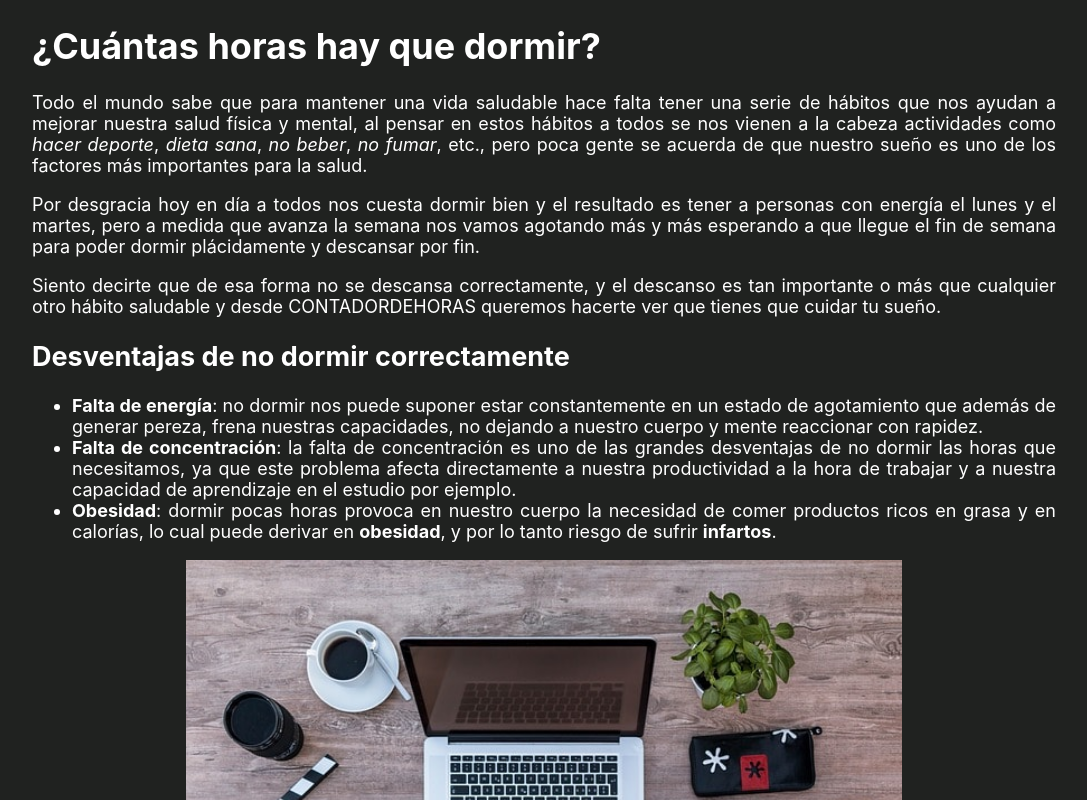
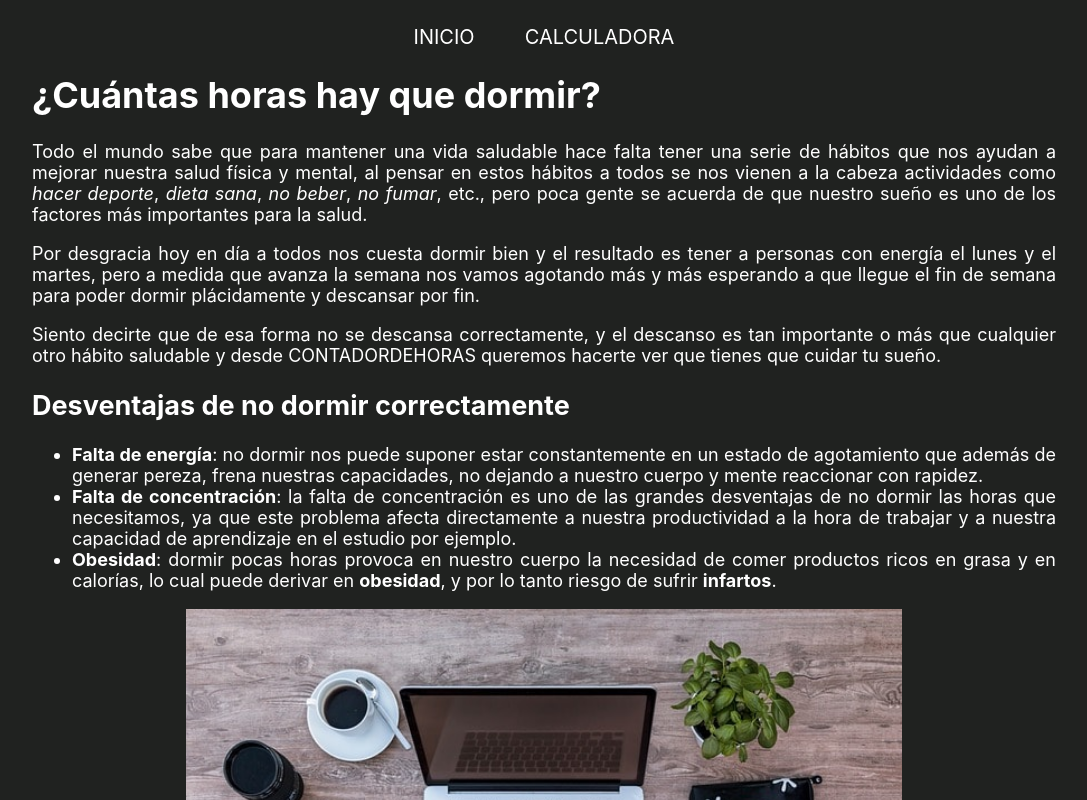
Before and after one commit to alvarofg95/hora-dormir-react, a React (Create React App) app: page / in a window 1280 px wide. Shown: the top 800 px of the page, without its empty margins (96-1183 px from the left). Built offline with nearby package versions, Linux system fonts and the light colour scheme.

Commit message:
menu and footer

```diff
--- a/src/App.js
+++ b/src/App.js
@@ -2,10 +2,14 @@ import React from 'react';
 import { withRouter, Route } from 'react-router-dom';
 import Calculadora from './pages/Calculadora';
 import Home from './pages/Home';
+import Menu from './components/Menu';
+import Footer from './components/Footer';
 
 export default withRouter(() => (
   <div className="container">
+    <Menu />
     <Route exact path="/" component={Home} />
     <Route exact path="/calculadora" component={Calculadora} />
+    <Footer />
   </div>
 ));
--- /dev/null
+++ b/src/components/Footer.js
@@ -0,0 +1,3 @@
+import React from 'react';
+
+export default () => <div className="footer" />;
--- /dev/null
+++ b/src/components/Menu.js
@@ -0,0 +1,13 @@
+import React from 'react';
+import { Link } from 'react-router-dom';
+
+export default () => (
+  <header>
+    <Link to="/" title="Inicio">
+      Inicio
+    </Link>
+    <Link to="/calculadora" title="Inicio">
+      Calculadora
+    </Link>
+  </header>
+);
--- a/src/index.css
+++ b/src/index.css
@@ -12,6 +12,14 @@ body {
 
 code {
   font-family: source-code-pro, Menlo, Monaco, Consolas, 'Courier New', monospace;
+}
+
+header > a {
+  text-decoration: none;
+  text-transform: uppercase;
+  padding: 0px 25px;
+  display: inline-block;
+  margin-top: 25px;
 }
 
 a {
@@ -104,6 +112,10 @@ a {
   font-weight: bold;
 }
 
+.footer {
+  height: 50px;
+}
+
 @media (max-width: 675px) {
   .resultsDiv {
     display: grid;
--- a/src/pages/Home.js
+++ b/src/pages/Home.js
@@ -1,7 +1,14 @@
 import React from 'react';
+import { Helmet } from 'react-helmet';
 import Image from '../components/Image';
+
 export default () => (
   <div className="homeJustify">
+    <Helmet>
+      <title>¿Cuántas horas hay que dormir?</title>
+      <meta name="description" content="testing react helmet" />
+      <meta name="keywords" cpntent="react,seo,helmet" />
+    </Helmet>
     <h1>¿Cuántas horas hay que dormir?</h1>
     <p>
       Todo el mundo sabe que para mantener una vida saludable hace falta tener una serie de hábitos
```
